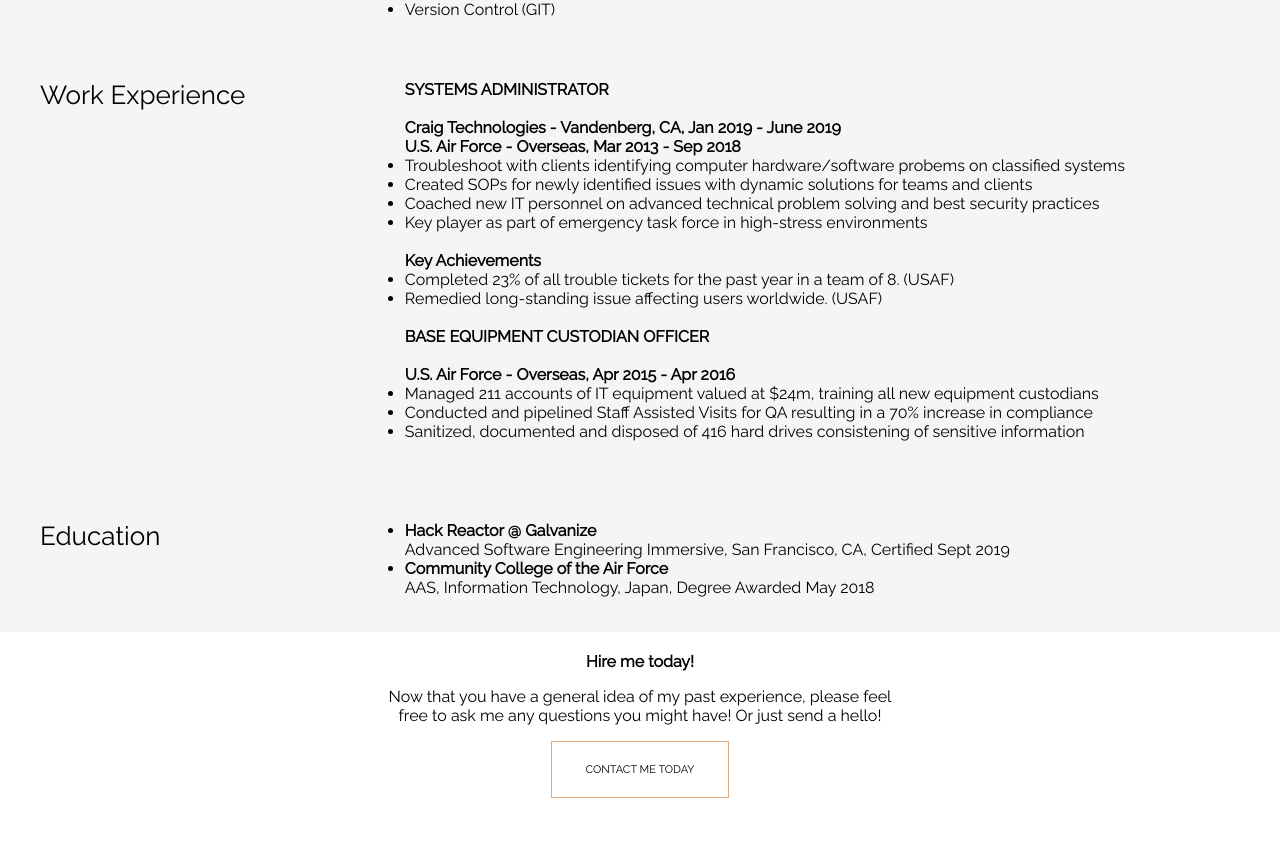
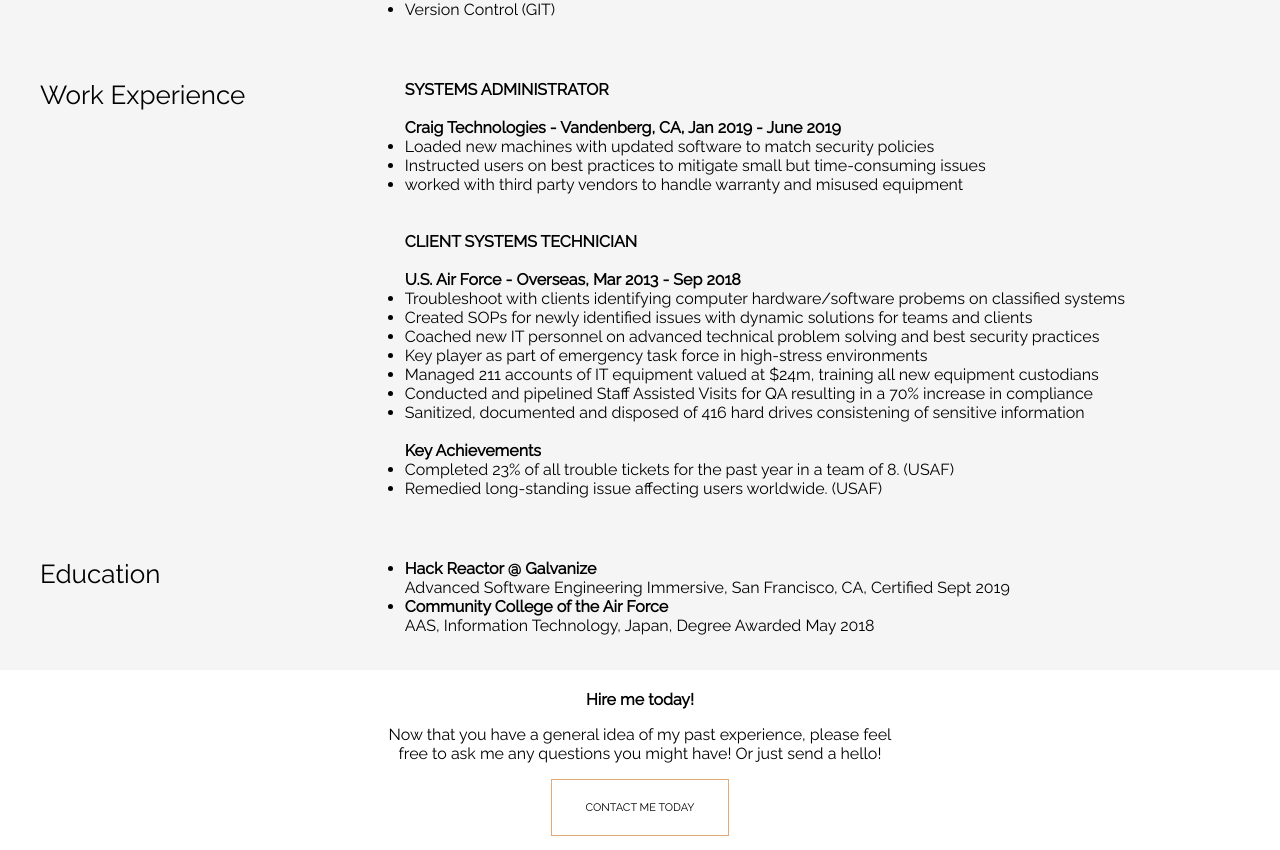
Before and after one commit to bliuberries/personal_website, a React (Create React App) app: page /#/resume in a window 1280 px wide. Shown: the part 940-1790 px from the top of the page. Built offline with nearby package versions, Linux system fonts and the light colour scheme.

Commit message:
Updated resume

```diff
--- a/src/components/resume/download.jsx
+++ b/src/components/resume/download.jsx
@@ -5,7 +5,7 @@ const Download = () => {
   return (
       <a
       className={resumeStyles.button}
-      href="https://github.com/bliuberries/resume/raw/master/Brady%20Liu%20Resume%202020.pdf" target="_blank"
+      href="https://github.com/bliuberries/resume/raw/master/Brady%20Liu%20Resume.pdf" target="_blank"
       rel="noopener noreferrer"
       >Download Resume → </a>
   )
--- a/src/components/resume/resumePoints/workExperience.js
+++ b/src/components/resume/resumePoints/workExperience.js
@@ -6,7 +6,18 @@ const workExperience = [
         name: 'Craig Technologies',
         place: 'Vandenberg, CA',
         date: 'Jan 2019 - June 2019'
-      },
+      }
+    ],
+    experience: [
+      'Loaded new machines with updated software to match security policies',
+      'Instructed users on best practices to mitigate small but time-consuming issues',
+      'worked with third party vendors to handle warranty and misused equipment'
+    ],
+    key: []
+  },
+  {
+    role: 'CLIENT SYSTEMS TECHNICIAN',
+    companies: [
       {
         name: 'U.S. Air Force',
         place: 'Overseas',
@@ -17,28 +28,15 @@ const workExperience = [
       'Troubleshoot with clients identifying computer hardware/software probems on classified systems',
       'Created SOPs for newly identified issues with dynamic solutions for teams and clients',
       'Coached new IT personnel on advanced technical problem solving and best security practices',
-      'Key player as part of emergency task force in high-stress environments'
+      'Key player as part of emergency task force in high-stress environments',
+      'Managed 211 accounts of IT equipment valued at $24m, training all new equipment custodians',
+      'Conducted and pipelined Staff Assisted Visits for QA resulting in a 70% increase in compliance',
+      'Sanitized, documented and disposed of 416 hard drives consistening of sensitive information'
     ],
     key: [
       'Completed 23% of all trouble tickets for the past year in a team of 8. (USAF)',
       'Remedied long-standing issue affecting users worldwide. (USAF)'
     ]
-  },
-  {
-    role: 'BASE EQUIPMENT CUSTODIAN OFFICER',
-    companies: [
-      {
-        name: 'U.S. Air Force',
-        place: 'Overseas',
-        date: 'Apr 2015 - Apr 2016'
-      }
-    ],
-    experience: [
-      'Managed 211 accounts of IT equipment valued at $24m, training all new equipment custodians',
-      'Conducted and pipelined Staff Assisted Visits for QA resulting in a 70% increase in compliance',
-      'Sanitized, documented and disposed of 416 hard drives consistening of sensitive information'
-    ],
-    key: []
   }
 ]
 
```
